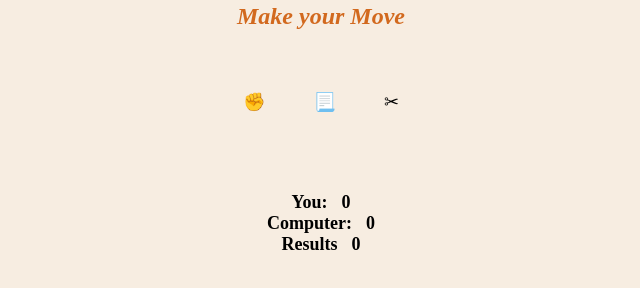
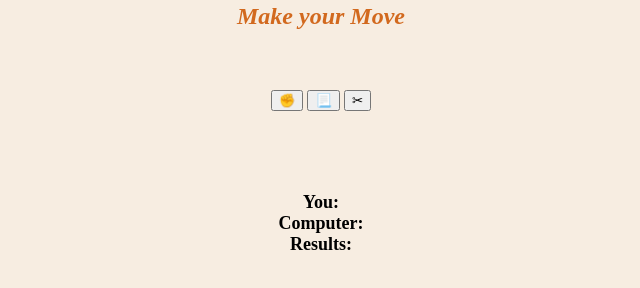
Before and after one commit to Code-Institute-Submissions/Frankie141-Rock-paper-Scissors_AprResub, a plain HTML site: page index.html in a window 1280 px wide. Shown: the part 128-416 px from the top of the page, without its empty margins (319-959 px from the left). Drawn offline with Linux system fonts and the light colour scheme.

Commit message:
Amended html after running validator

```diff
--- a/index.html
+++ b/index.html
@@ -30,36 +30,26 @@
 
     <div class="game-buttons">
         <div class="buttons">
-            <button class="rock">
-                <p>&#9994;</p>
-            </button>
+            <button id="rock">&#9994;</button>
         </div>
         <div class="buttons">
-            <button class="paper">
-                <p>&#128195;</p>
-            </button>
+            <button id="paper">&#128195;</button>
         </div>
         <div class="buttons">
-            <button class="scissors">
-                <p>&#9986;</p>
-            </button>
+            <button id="scissors">&#9986;</button>
         </div>
     </div>
 
     <div class="scores">
-        <p>You:
-            <span id="your-move" span>0</span>
+        <p>You: <span id="your-move"></span>
         </p>
-        <p>Computer:
-            <span id="computers-move">0</span>
+        <p>Computer: <span id="computers-move"></span>
         </p>
-        <p>Results
-            <span id="results">0</span>
+        <p>Results: <span id="results"></span>
         </p>
     </div>
     </div>
 
         <script src="assets/js/script.js"></script>
 </body>
-
 </html>
```
